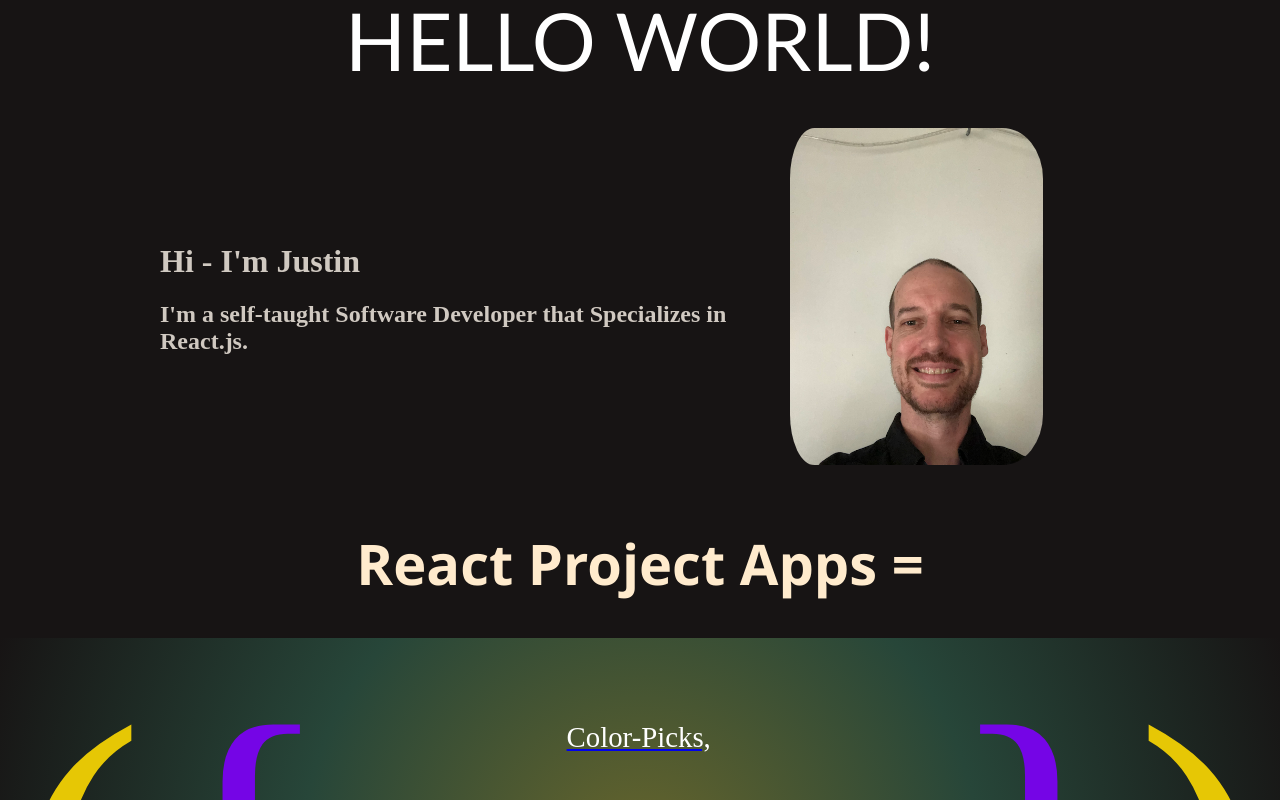
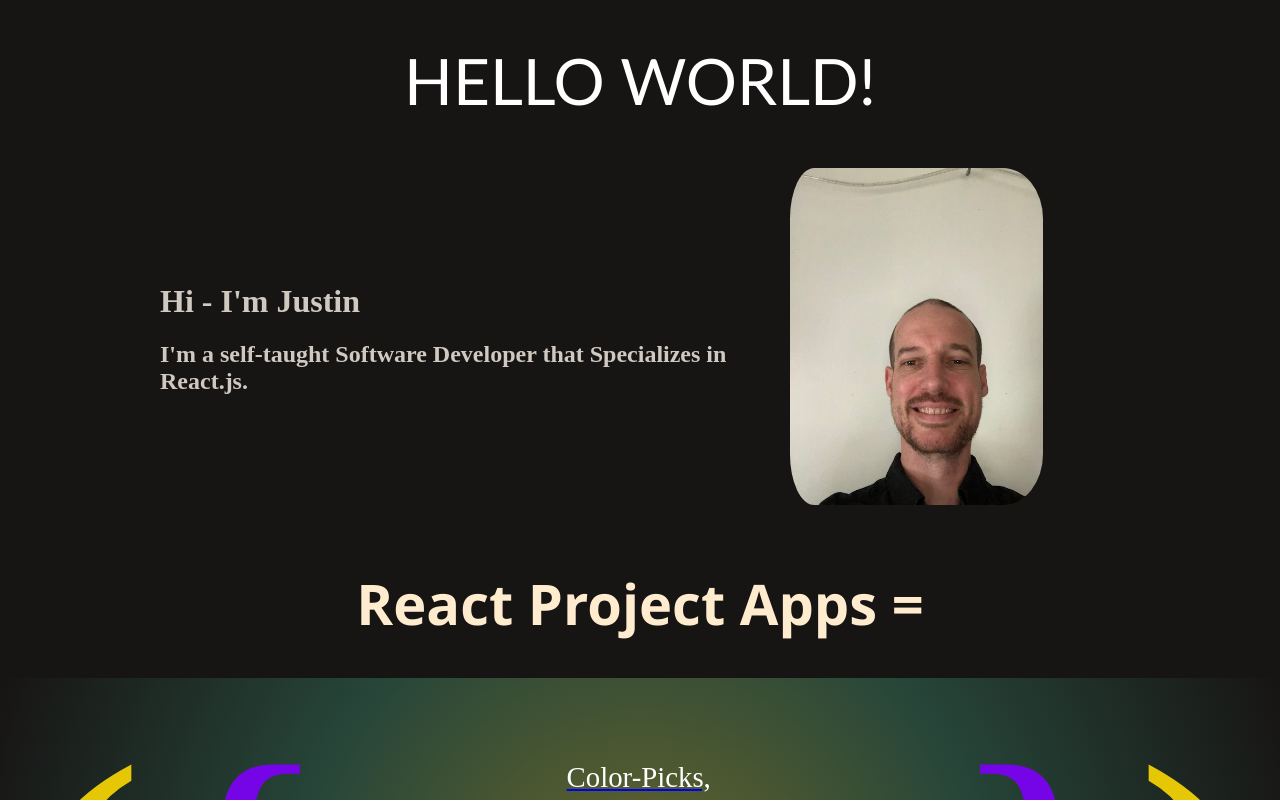
Before and after one commit to Aguadebebe/new-site, a React (Create React App) app: page / in a window 1280 px wide. Shown: the top 800 px of the page. Built offline with nearby package versions, Linux system fonts and the light colour scheme.

Commit message:
fixing sizing issues

```diff
--- a/src/Components/App.js
+++ b/src/Components/App.js
@@ -1,5 +1,5 @@
  import '../App.css';
- import Header from "./Feature1/Header"
+ import MainTitle from "./Feature1/MainTitle"
  import HeroSection from "./Feature2/HeroSection";
  import ReactProjectTitle from "./Feature3/ReactProjectTitle";
  import ProjectLinkBrackets from "./Feature4/ProjectLinkBrackets";
@@ -10,7 +10,7 @@ function App() {
 
   return (
     <div>
-       <Header />
+       <MainTitle />
        <HeroSection />
        <ReactProjectTitle />
        <ProjectLinkBrackets />
--- a/src/Components/Feature1/Header.js
+++ /dev/null
@@ -1,11 +0,0 @@
-import "./Header.css";
-
-const Header = () => {
-    return (
-         <header className="header">
-           Hello World!
-         </header>
-    );
-}
-
-export default Header;
--- a/src/Components/Feature1/Header.css
+++ b/src/Components/Feature1/MainTitle.css
@@ -1,11 +1,12 @@
 
 
-.header {
+.main-title {
+    padding-top: 5vh;
     display:flex;
     justify-content: center;
     align-Items: center;
     font-family: 'Gill Sans', 'Gill Sans MT', Calibri, 'Trebuchet MS', sans-serif;
-    font-size: 5em;
+    font-size: 4em;
     color: white;
     width: 100vw;
     height: 10vh;
--- /dev/null
+++ b/src/Components/Feature1/MainTitle.js
@@ -0,0 +1,11 @@
+import "./MainTitle.css";
+
+const MainTitle = () => {
+    return (
+         <div className="main-title">
+           Hello World!
+         </div>
+    );
+}
+
+export default MainTitle;
```
